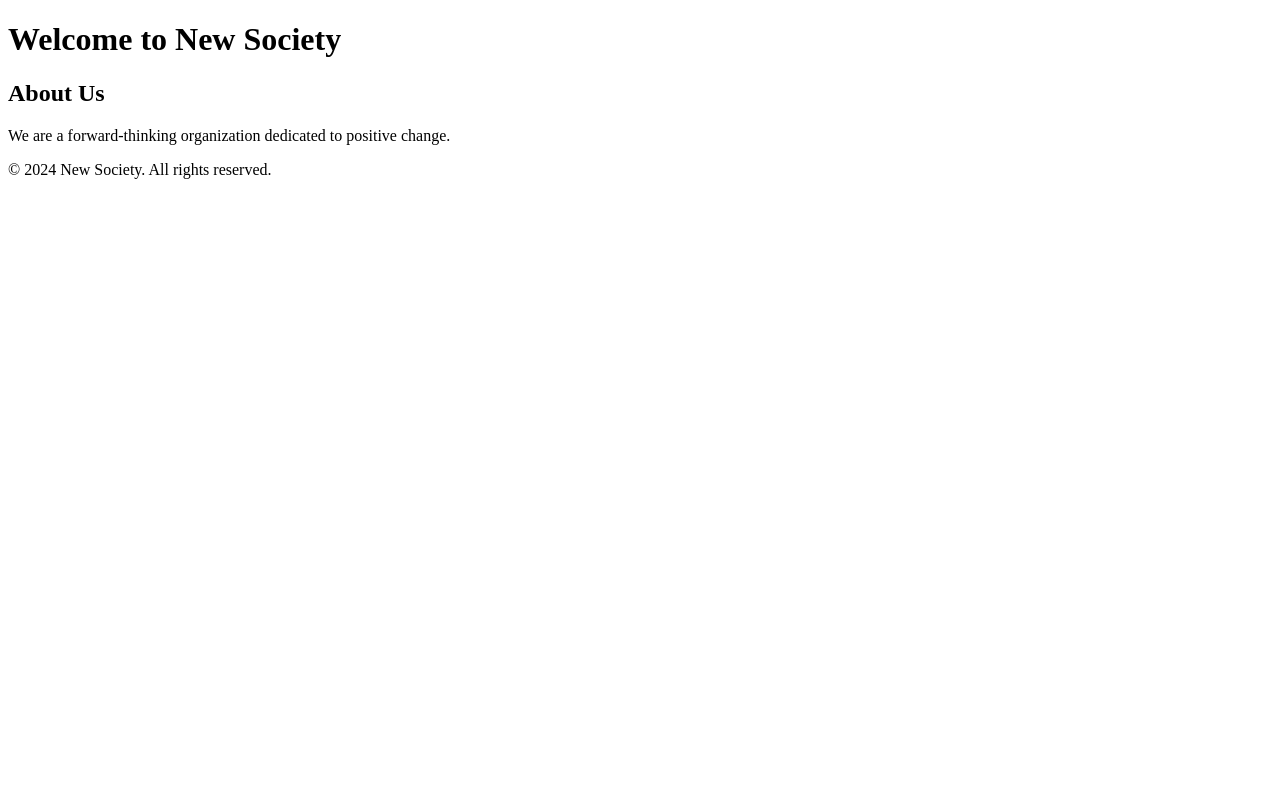
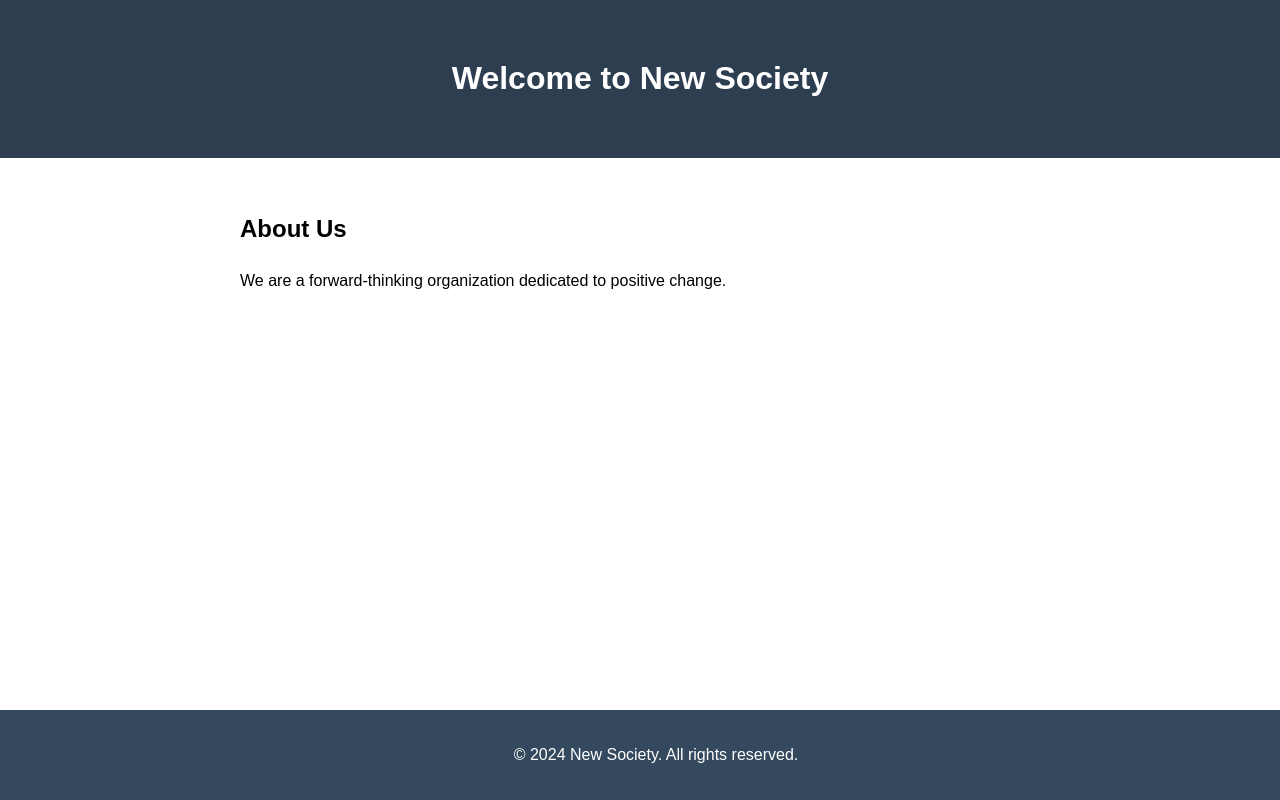
Before and after one commit to YairAzrieli/new-society-test, a plain HTML site: page index.html in a window 1280 px wide. Drawn offline with Linux system fonts and the light colour scheme.

Commit message:
Add styles.css and update index.html with styling

```diff
--- a/index.html
+++ b/index.html
@@ -4,6 +4,7 @@
     <meta charset="UTF-8">
     <meta name="viewport" content="width=device-width, initial-scale=1.0">
     <title>New Society Test</title>
+    <link rel="stylesheet" href="styles.css">
 </head>
 <body>
     <header>
--- /dev/null
+++ b/styles.css
@@ -0,0 +1,29 @@
+body {
+    font-family: Arial, sans-serif;
+    margin: 0;
+    padding: 0;
+    line-height: 1.6;
+}
+
+header {
+    background-color: #2c3e50;
+    color: white;
+    padding: 2rem;
+    text-align: center;
+}
+
+main {
+    max-width: 800px;
+    margin: 0 auto;
+    padding: 2rem;
+}
+
+footer {
+    background-color: #34495e;
+    color: white;
+    text-align: center;
+    padding: 1rem;
+    position: fixed;
+    bottom: 0;
+    width: 100%;
+}
```
